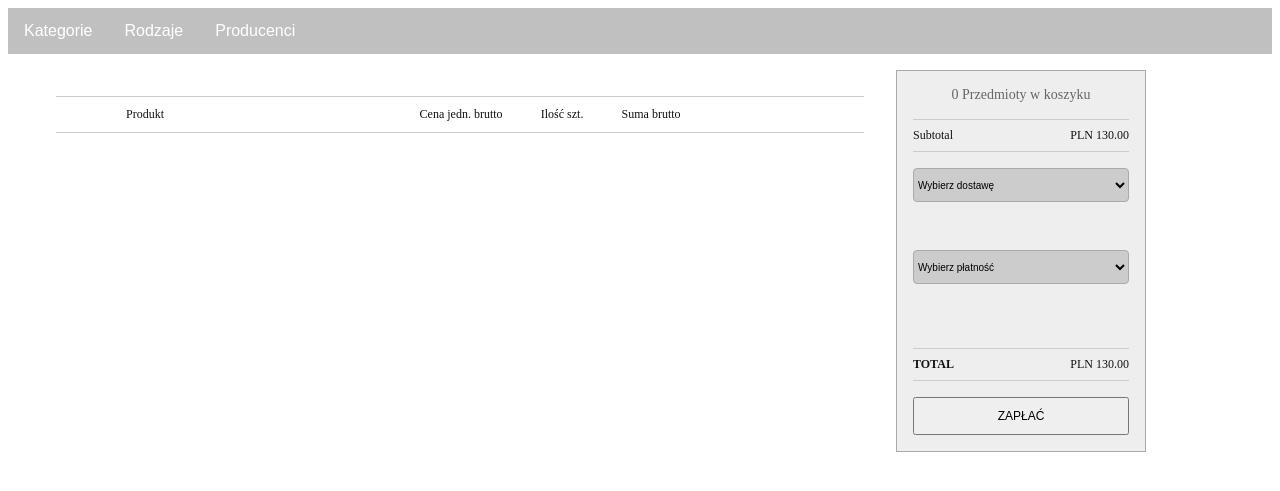
After one commit to Bodzio712/E-Shop, a Flask app: page /cart in a window 1280 px wide. The commit adds this page. Shown: the top 491 px of the page. Run offline with Flask 2, Linux system fonts and the light colour scheme; data that the repository does not hold is empty; parts of the project's set-up code (start-up, migrations or seed data) failed here and were passed over; some libraries are stand-ins or nearby versions.

Commit message:
Dodane opcje płatności i dostaw

```diff
--- a/main.py
+++ b/main.py
@@ -144,7 +144,19 @@ def item_number():
     xa = json.dumps(item_number)
     return jsonify(xa)
 
+@app.route("/delivery_details", methods=['POST', 'GET'])
+def delivery_detalis():
+    model = CartModel()
+    delivery_data = (model.get_delivery_info())
+    xa = json.dumps([dict(r) for r in delivery_data])
+    return jsonify(xa)
 
+@app.route("/payment_details", methods=['POST', 'GET'])
+def payment_detalis():
+    model = CartModel()
+    payment_data = (model.get_payment_info())
+    xa = json.dumps([dict(r) for r in payment_data])
+    return jsonify(xa)
 
 
 @app.route("/placeOrder", methods=["POST"])
@@ -329,6 +341,17 @@ def login():
         else:
             logger.error('Failed to upload to ftp: ' + request.base_url)
 
+@app.route("/cart")
+def cart():
+    loggedIn, firstName = getLoginDetails()
+    #TODO: Odkomentować weryfikację
+    '''
+    if loggedIn == True:
+        return render_template("cart.html")
+    else:
+        return redirect(url_for('root'))
+    '''
+    return render_template("cart.html")
 
 @app.route("/logout")
 def logout():
--- /dev/null
+++ b/templates/cart.html
@@ -0,0 +1,107 @@
+<!DOCTYPE html>
+<html lang="en">
+<head>
+    <meta charset="UTF-8">
+	<meta http-equiv="x-ua-compatible" content="ie=edge">
+	<meta name="viewport" content="width=device-width, initial-scale=1">
+	<link rel="stylesheet" href="{{ url_for('static', filename='css/style.css') }}">
+	<script src="https://cdn.jsdelivr.net/npm/vue@2.5.17/dist/vue.js"></script>
+    <script src="https://ajax.googleapis.com/ajax/libs/jquery/3.2.1/jquery.min.js"></script>
+    <script type="text/javascript" src="{{ url_for('static', filename='js/main.js') }}"></script>
+    <script src="https://cdnjs.cloudflare.com/ajax/libs/jquery-modal/0.9.1/jquery.modal.min.js"></script>
+    <link rel="stylesheet" href="https://cdnjs.cloudflare.com/ajax/libs/jquery-modal/0.9.1/jquery.modal.min.css" />
+</head>
+<div class="navbar" id="navbar">
+
+         <!-- Kategorie-->
+        <div class="dropdown">
+            <button class="dropbtn" >Kategorie
+                <i class="fa fa-caret-down"></i>
+            </button>
+            <div class="dropdown-content" id="catDropdown"></div>
+        </div>
+
+        <!-- Rodzaje-->
+        <div class="dropdown">
+            <button class="dropbtn">Rodzaje
+                <i class="fa fa-caret-down"></i>
+            </button>
+            <div class="dropdown-content" id="typeDropdown"></div>
+        </div>
+
+        <!-- Producenci-->
+        <div class="dropdown">
+            <button class="dropbtn">Producenci
+                <i class="fa fa-caret-down" ></i>
+            </button>
+            <div class="dropdown-content" id="manDropdown"></div>
+        </div>
+</div>
+<body>
+<main>
+<div class="basket">
+      <div class="basket-labels">
+        <ul>
+          <li class="item item-heading">Produkt</li>
+          <li class="price">Cena jedn. brutto</li>
+          <li class="quantity">Ilość szt.</li>
+          <li class="subtotal">Suma brutto</li>
+        </ul>
+      </div>
+		{% for link in products %}
+      <div class="basket-product">
+        <div class="item">
+          <div class="product-details">
+            <h1><strong><span class="item-quantity">{{link.quantity}} x </span> {{link.productName}} </strong></h1>
+            <p><strong>Navy, Size 18</strong></p>
+            <p>Product Code - 232321939</p>
+          </div>
+        </div>
+
+        <div class="price">{{link.priceGross}}</div>
+        <div class="quantity">
+          <input type="number" value="{{ link.quantity }}" min="1" class="quantity-field">
+        </div>
+        <div class="subtotal">104.00</div>
+        <a class="remove" href="/removeCart?cartId={{link.cartId}}">
+          <button>Remove</button>
+        </a>
+      </div>
+  		{% endfor %}
+	</div>
+
+	 <aside>
+      <div class="summary">
+        <div class="summary-total-items"><span class="total-items"></span> Przedmioty w koszyku</div>
+        <div class="summary-subtotal">
+          <div class="subtotal-title">Subtotal</div>
+          <div class="subtotal-value final-value" id="basket-subtotal">130.00</div>
+          <div class="summary-promo hide">
+            <div class="promo-title">Promotion</div>
+            <div class="promo-value final-value" id="basket-promo"></div>
+          </div>
+        </div>
+        <div class="summary-delivery">
+          <select name="delivery-collection" class="summary-delivery-selection" form="checkoutform" id="deliveryOptions">
+			  <option value="0" selected="selected">Wybierz dostawę</option>
+          </select>
+        </div>
+		  <div class="summary-delivery">
+          <select name="payment-collection" class="summary-delivery-selection" form="checkoutform" id="paymentOptions">
+              <option value="0" selected="selected">Wybierz płatność</option>
+          </select>
+        </div>
+        <div class="summary-total">
+          <div class="total-title">Total</div>
+          <div class="total-value final-value" id="basket-total">130.00</div>
+        </div>
+        <div class="summary-checkout">
+            <form action="/placeOrder" href="/placeOrder" method="POST" id="checkoutform">
+                <input type="submit" value="Zapłać" class="checkout-cta"/>
+            </form>
+        </div>
+      </div>
+    </aside>
+</main>
+</body>
+</html>
--- a/templates/index.html
+++ b/templates/index.html
@@ -69,8 +69,8 @@
 			</button>
 		</a>
 	    </div>
-{% endif %}
-    </div>
+    {% endif %}
+</div>
 
 <div class="basket_1">
       <div class="basket-labels">
--- a/templates/login.html
+++ b/templates/login.html
@@ -9,7 +9,6 @@
 <!-- Navbar z buttonami-->
 
     <div class="navbar">
-
          <!-- Kategorie-->
         <div class="dropdown">
             <button class="dropbtn" >Kategorie
@@ -45,9 +44,8 @@
                 {% endfor %}
             </div>
         </div>
+    </div>
 
-
-    </div>
 <h2 align="center">Logowanie</h2>
 <form action="/login" method="POST">
     <table align="center">
```
Also changed, not shown: models/models.py (+21 -0 lines), static/js/main.js (+35 -0 lines).
